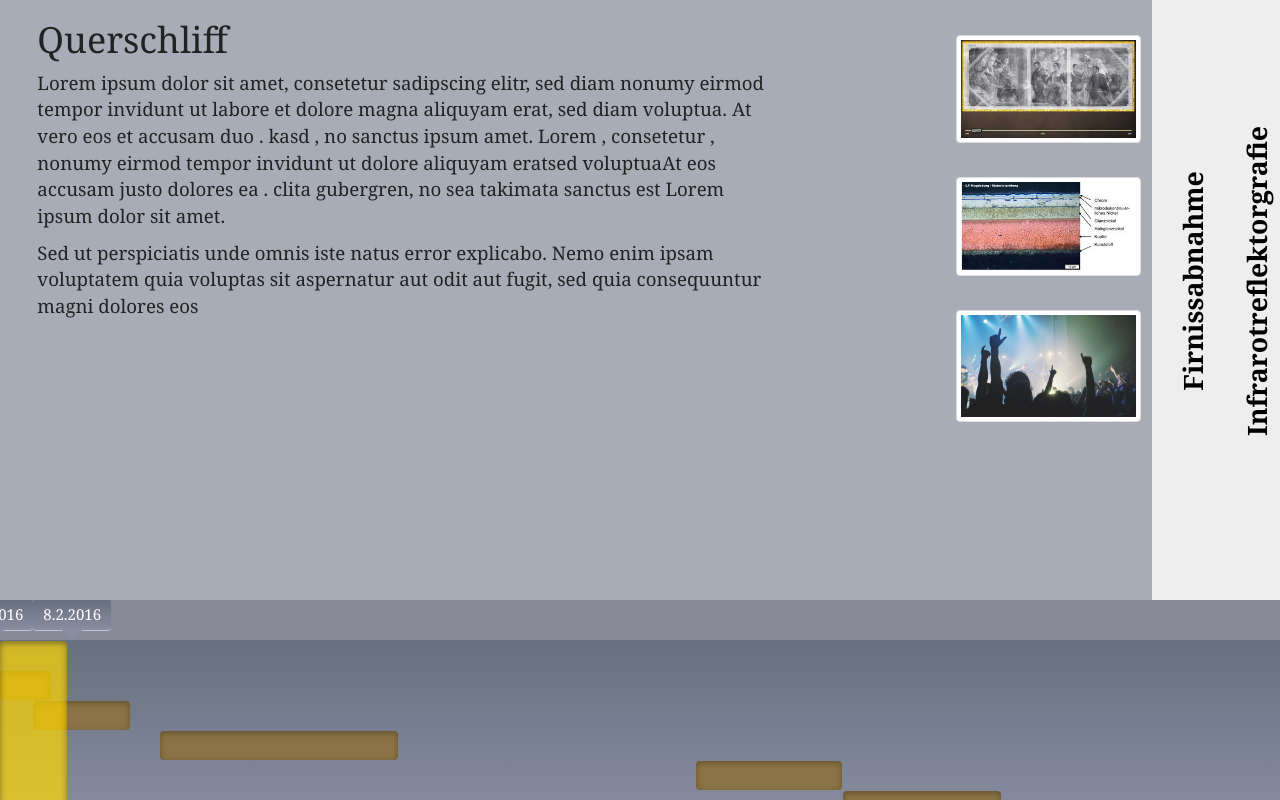
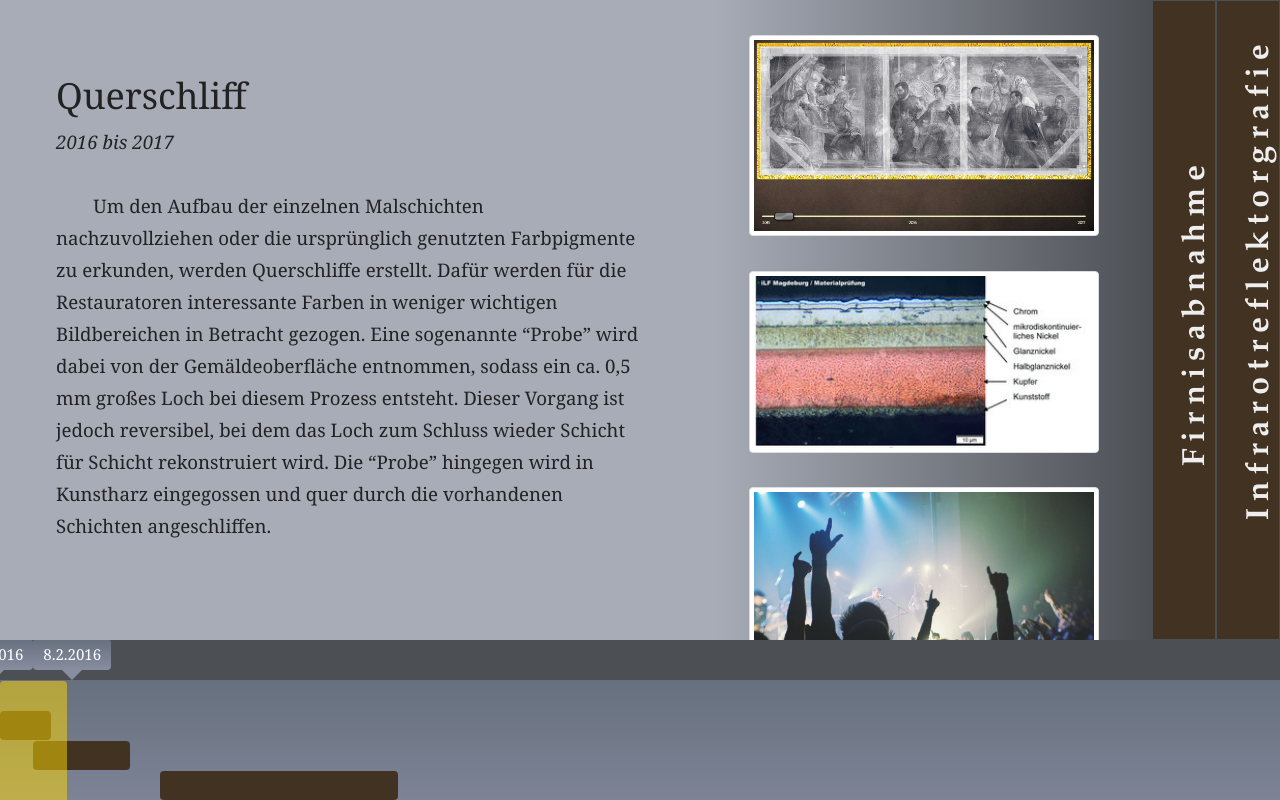
Before and after one commit to mszalomski/VeroneseRestauration, a plain HTML site: page index.html in a window 1280 px wide. Drawn offline with Linux system fonts and the light colour scheme.

Commit message:
layout changes, new content

```diff
--- /dev/null
+++ b/content/firnisabnahme.html
@@ -0,0 +1,6 @@
+<html>
+<i>2016 bis 2017</i>
+<p>Unter Firnis versteht man in der Restaurierung einen durchsichtigen Überzug aus Bindemittel, wie z.B. Öl, über der obersten Malschicht eines Gemäldes mit schützender und ästhetischer Funktion. Um somit Zugang zu den einzelnen Malschichten zu erhalten, muss der Firnis zunächst abgenommen werden.
+</p><p>Dies war während der aktuellen Restaurierung nötig, da die von Veronese ursprünglich genutzten Farbpigmente mit der Zeit instabil wurden und stark verbräunten. Der Firnis wurde dabei mithilfe schwacher Lösungsmittel langsam und Stück für Stück mit einem Wattestäbchen abgetupft. Für jeden bestimmten Bildbereich wurde separat entschieden, welches Lösungsmittel in welcher Konzentration verwendet wird. Haben sich beim Abnahmeprozess versehentlich auch darunterliegende Farbplättchen mit abgelöst, dann wurden diese unterfüllt und sehr langsam wieder angedrückt, damit sie nicht brechen. Die Firnisabnahme war letztlich ein wesentlicher Schritt, um den alten Farbglanz des Gemäldes wiederherzustellen.
+ </p>
+</html>
--- a/content/firnissabnahme.html
+++ /dev/null
@@ -1,4 +0,0 @@
-<html>
-<p>Lorem ipsum dolor sit amet, consetetur sadipscing elitr, sed diam nonumy eirmod tempor invidunt ut labore et dolore magna aliquyam erat, sed diam voluptua. At vero eos et accusam duo . kasd , no sanctus ipsum amet. Lorem , consetetur , nonumy eirmod tempor invidunt ut dolore aliquyam eratsed voluptuaAt eos accusam justo dolores ea . clita  gubergren, no sea takimata sanctus est Lorem ipsum dolor sit amet.</p>
-<p>Sed ut perspiciatis unde omnis iste natus error  explicabo. Nemo enim ipsam voluptatem quia voluptas sit aspernatur aut odit aut fugit, sed quia consequuntur magni dolores eos </p>
-</html>
--- a/content/infrarot.html
+++ b/content/infrarot.html
@@ -1,4 +1,6 @@
 <html>
-<p>Lorem ipsum dolor sit amet, consetetur sadipscing elitr, sed diam nonumy eirmod tempor invidunt ut labore et dolore magna aliquyam erat, sed diam voluptua. At vero eos et accusam duo . kasd , no sanctus ipsum amet. Lorem , consetetur , nonumy eirmod tempor invidunt ut dolore aliquyam eratsed voluptuaAt eos accusam justo dolores ea . clita  gubergren, no sea takimata sanctus est Lorem ipsum dolor sit amet.</p>
-<p>Sed ut perspiciatis unde omnis iste natus error  explicabo. Nemo enim ipsam voluptatem quia voluptas sit aspernatur aut odit aut fugit, sed quia consequuntur magni dolores eos </p>
+<i>2016 bis 2017</i>
+<p>Mithilfe der Infrarotreflektografie können sich unter der Malschicht befindliche, ursprüngliche Skizzen oder auch Übermalungen des Gemäldes sichtbar gemacht werden. Damit kann vor allem der Entstehungsprozess des Bildes von Restauratoren nachvollzogen werden.
+</p><p>Möglich ist dies durch die Durchlässigkeit der Malschicht für langwellige Infrarotstrahlung und deren Reflexion an der Grundierung (Verbindungsschicht zwischen Malschicht und Bildträger). Für die Erkennbarkeit einer früheren Skizzierung spielt das hierfür verwendete Medium (Kohle, Kreide, Tusche, etc.) eine wesentliche Rolle. Wichtige Apparaturen für die vorliegende Untersuchungsmethode sind Infrarotstrahler, Videokamera mit infrarotempfindlicher Röhre und Monitor.
+</p>
 </html>
--- a/content/querschliff.html
+++ b/content/querschliff.html
@@ -1,4 +1,4 @@
 <html>
-<p>Lorem ipsum dolor sit amet, consetetur sadipscing elitr, sed diam nonumy eirmod tempor invidunt ut labore et dolore magna aliquyam erat, sed diam voluptua. At vero eos et accusam duo . kasd , no sanctus ipsum amet. Lorem , consetetur , nonumy eirmod tempor invidunt ut dolore aliquyam eratsed voluptuaAt eos accusam justo dolores ea . clita  gubergren, no sea takimata sanctus est Lorem ipsum dolor sit amet.</p>
-<p>Sed ut perspiciatis unde omnis iste natus error  explicabo. Nemo enim ipsam voluptatem quia voluptas sit aspernatur aut odit aut fugit, sed quia consequuntur magni dolores eos </p>
+<i>2016 bis 2017</i>
+<p>Um den Aufbau der einzelnen Malschichten nachzuvollziehen oder die ursprünglich genutzten Farbpigmente zu erkunden, werden Querschliffe erstellt. Dafür werden für die Restauratoren interessante Farben in weniger wichtigen Bildbereichen in Betracht gezogen. Eine sogenannte “Probe” wird dabei von der Gemäldeoberfläche entnommen, sodass ein ca. 0,5 mm großes Loch bei diesem Prozess entsteht. Dieser Vorgang ist jedoch reversibel, bei dem das Loch zum Schluss wieder Schicht für Schicht rekonstruiert wird. Die “Probe” hingegen wird in Kunstharz eingegossen und quer durch die vorhandenen Schichten angeschliffen.</p>
 </html>
--- a/content/retusche.html
+++ b/content/retusche.html
@@ -1,4 +1,4 @@
 <html>
-<p>Lorem ipsum dolor sit amet, consetetur sadipscing elitr, sed diam nonumy eirmod tempor invidunt ut labore et dolore magna aliquyam erat, sed diam voluptua. At vero eos et accusam duo . kasd , no sanctus ipsum amet. Lorem , consetetur , nonumy eirmod tempor invidunt ut dolore aliquyam eratsed voluptuaAt eos accusam justo dolores ea . clita  gubergren, no sea takimata sanctus est Lorem ipsum dolor sit amet.</p>
-<p>Sed ut perspiciatis unde omnis iste natus error  explicabo. Nemo enim ipsam voluptatem quia voluptas sit aspernatur aut odit aut fugit, sed quia consequuntur magni dolores eos </p>
+<i>2016 bis 2017</i>
+<p>Mitunter kommt es vor, dass Malschichtverluste aufgrund von Haftungsproblemen zwischen der Grundierung und der Malschicht auftreten. Auch Farbpartikel können im Laufe der Zeit infolge der Instabilität der Pigmente vom Bild abfallen, sodass jene Fehlstellen farblich oder strukturell so originalgetreu wie möglich wiederhergestellt werden müssen. Dies ist überaus notwendig, um sich der ursprünglichen Erscheinung des Bildes wieder anzunähern.</p>
 </html>
--- a/content/roentgen.html
+++ b/content/roentgen.html
@@ -1,4 +1,4 @@
 <html>
-<p>Lorem ipsum dolor sit amet, consetetur sadipscing elitr, sed diam nonumy eirmod tempor invidunt ut labore et dolore magna aliquyam erat, sed diam voluptua. At vero eos et accusam duo . kasd , no sanctus ipsum amet. Lorem , consetetur , nonumy eirmod tempor invidunt ut dolore aliquyam eratsed voluptuaAt eos accusam justo dolores ea . clita  gubergren, no sea takimata sanctus est Lorem ipsum dolor sit amet.</p>
-<p>Sed ut perspiciatis unde omnis iste natus error  explicabo. Nemo enim ipsam voluptatem quia voluptas sit aspernatur aut odit aut fugit, sed quia consequuntur magni dolores eos </p>
+<i>2016 bis 2017</i>
+<p>Ein grundlegendes Verfahren für die Gemäldeuntersuchung basiert auf digitaler Röntgentechnik, bei der kurzwellige Röntgenstrahlen Mal- und Grunderschichten und den Bildträger durchdringen und einen Röntgenfilm belichten. Das dabei entstehende Kontrastbild gibt unter anderem Aufschluss über den Bildträger, die einzelnen Bildschichten (Grundierung und Malschicht), frühere Grundrisse oder auch die verwendeten Pigmente. Zusätzlich kann ebenfalls der Erhaltungszustand des Gemäldes festgestellt werden, indem z.B. Fehlstellen in der Malschicht erkannt werden.</p>
 </html>
--- a/data.json
+++ b/data.json
@@ -13,10 +13,10 @@
   },
   {
       "id": 2,
-      "title" : "Firnissabnahme",
+      "title" : "Firnisabnahme",
       "start_time" : "2016-01-20",
       "end_time" : "2016-03-15",
-      "content" : "firnissabnahme.html",
+      "content" : "firnisabnahme.html",
       "images" : [
       "bild1.jpg",
       "bild2.jpg",
--- a/scripts/jQRangeSlider-5.7.2/css/iThing.css
+++ b/scripts/jQRangeSlider-5.7.2/css/iThing.css
@@ -24,17 +24,17 @@
 .ui-rangeSlider-withArrows .ui-rangeSlider-container,
 .ui-rangeSlider-noArrow .ui-rangeSlider-container,
 .ui-rangeSlider-arrow{
-  -webkit-box-shadow: inset 0px 4px 6px -2px RGBA(0,0,0,0.5);
+/*  -webkit-box-shadow: inset 0px 4px 6px -2px RGBA(0,0,0,0.5);
      -moz-box-shadow: inset 0px 4px 6px -2px RGBA(0,0,0,0.5);
-          box-shadow: inset 0px 4px 6px -2px RGBA(0,0,0,0.5);
+          box-shadow: inset 0px 4px 6px -2px RGBA(0,0,0,0.5);*/
 }
 
 .ui-rangeSlider-disabled.ui-rangeSlider-withArrows .ui-rangeSlider-container,
 .ui-rangeSlider-disabled.ui-rangeSlider-noArrow .ui-rangeSlider-container,
 .ui-rangeSlider-disabled .ui-rangeSlider-arrow{
-  -webkit-box-shadow: inset 0px 4px 6px -2px RGBA(0,0,0,0.3);
+/*  -webkit-box-shadow: inset 0px 4px 6px -2px RGBA(0,0,0,0.3);
      -moz-box-shadow: inset 0px 4px 6px -2px RGBA(0,0,0,0.3);
-          box-shadow: inset 0px 4px 6px -2px RGBA(0,0,0,0.3);
+          box-shadow: inset 0px 4px 6px -2px RGBA(0,0,0,0.3);*/
 }
 
 .ui-rangeSlider-noArrow .ui-rangeSlider-container{
@@ -158,17 +158,17 @@
 	cursor:grab;
 	cursor: -moz-grab;
 
-	-webkit-box-shadow: inset 0 2px 6px RGBA(0,0,0,0.5);
+/*	-webkit-box-shadow: inset 0 2px 6px RGBA(0,0,0,0.5);
      -moz-box-shadow: inset 0 2px 6px RGBA(0,0,0,0.5);
-          box-shadow: inset 0 2px 6px RGBA(0,0,0,0.5);
+          box-shadow: inset 0 2px 6px RGBA(0,0,0,0.5);*/
 }
 
 .ui-rangeSlider-disabled .ui-rangeSlider-bar{
   background: #93aeca;
 
-  -webkit-box-shadow: inset 0 2px 6px RGBA(0,0,0,0.3);
+  /*-webkit-box-shadow: inset 0 2px 6px RGBA(0,0,0,0.3);
      -moz-box-shadow: inset 0 2px 6px RGBA(0,0,0,0.3);
-          box-shadow: inset 0 2px 6px RGBA(0,0,0,0.3);
+          box-shadow: inset 0 2px 6px RGBA(0,0,0,0.3);*/
 }
 
 .ui-rangeSlider-handle{
@@ -185,9 +185,9 @@
   -moz-border-radius: 4px;
        border-radius: 4px;
 
-  -webkit-box-shadow: 0px 1px 0px #c2c5d6;
+  /*-webkit-box-shadow: 0px 1px 0px #c2c5d6;
      -moz-box-shadow: 0px 1px 0px #c2c5d6;
-          box-shadow: 0px 1px 0px #c2c5d6;
+          box-shadow: 0px 1px 0px #c2c5d6;*/
 
   color:white;
   font-size:15px;
--- a/styles/layout.css
+++ b/styles/layout.css
@@ -16,19 +16,22 @@ body>div {
 	height: 100vh;
 	overflow:hidden;
 }
-
+p {
+	margin-top: 24pt;
+	text-indent: 2em;
+}
 #box_carousel {
 	background-color: #a7acb7;
 	color: #222;
 	width: 100%;
-	height: 75%;
+	height: 80%;
 	overflow: hidden;
 }
 #box_slider {
-	background-color: #878a96;
+	background-color: #4c4f54;
 	color: #111;
 	width: 100%;
-	height: 25%;
+	height: 20%;
 	overflow: hidden;
 }
 .carousel {
@@ -43,8 +46,8 @@ body>div {
 }
 .carousel_minimized {
 	width: 5%;
-	background-color: #eee;
-	color: #000;
+	background-color: #423222;
+	border: 0.05em #4c4f54 solid;
 }
 .carousel_visible {
 	width: 90%;
@@ -56,8 +59,11 @@ body>div {
 	/*transition: all .5s ease-out;*/
 }
 .carousel_title_min {
-	font-size: 20pt;
 	font-weight: bold;
+	color: #eee;
+	font-family: Garamond;
+	font-size: 24pt;
+	letter-spacing: 5pt;
 	position: relative;
 	top: 90%;
 	left: 35%;
@@ -83,19 +89,22 @@ body>div {
 }
 .info_content {
 	font-size: 14pt;
-	padding-top: 0pt;
-	padding-left: 2em;
+	line-height: 24pt;
+	padding-top: 3em;
+	padding-left: 3em;
 	padding-right: 2.5em;
 	float: left;
-	width: 72%;
+	width: 60%;
 	height: 100%;
 }
 .picture_slider {
 	float: right;
-	width: 20%;
+	width: 38%;
 	height: 100%;
 	max-height: 100%;
-	overflow: auto;
+	overflow-y: auto;
+	overflow-x: hidden;
+	background: linear-gradient(to right, transparent, #4c4f54);
 }
 .thumbnail {
 	margin-left: 2em;
@@ -111,7 +120,7 @@ body>div {
 #slider .ui-rangeSlider-bar {
 	background: #FFD700;
 	height: 178px;
-	opacity: 0.7;
+	opacity: 0.5;
 	z-index: 2;
 }
 
@@ -144,7 +153,7 @@ body>div {
 	background: none;
 }
 .ui-rangeSlider-disabled .ui-rangeSlider-bar {
-	background: #8c7345;
+	background: #423222;
 }
 .ui-rangeSlider-disabled.ui-rangeSlider-withArrows .ui-rangeSlider-container,
 .ui-rangeSlider-disabled.ui-rangeSlider-noArrow .ui-rangeSlider-container,
```
